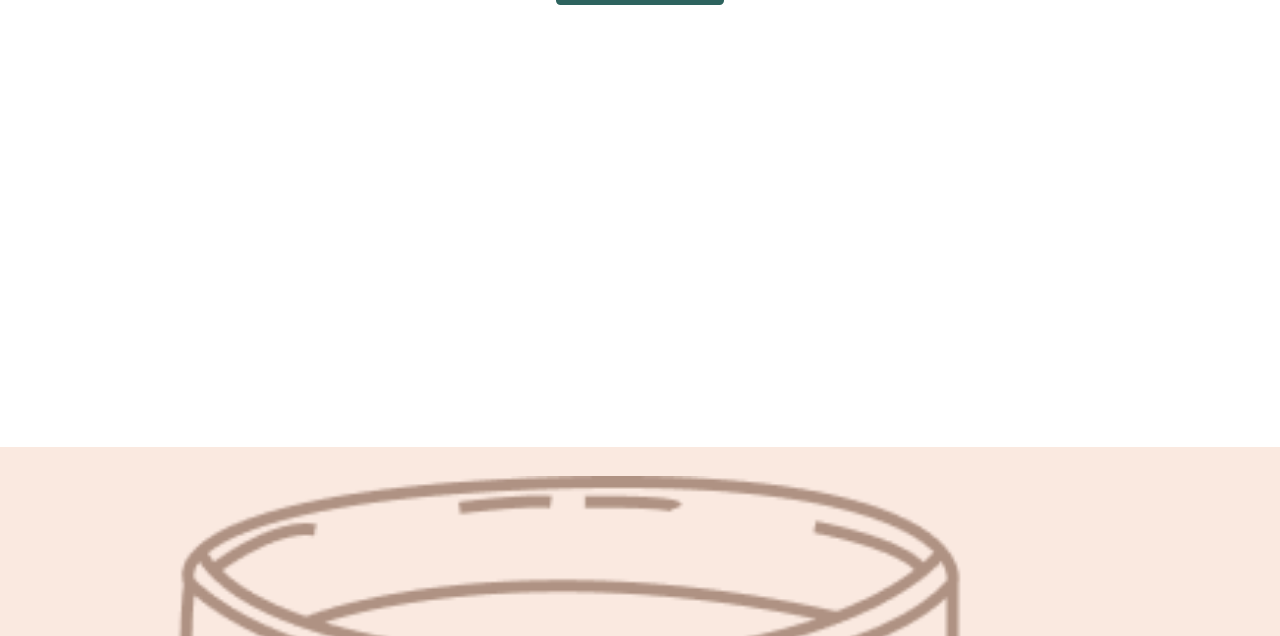
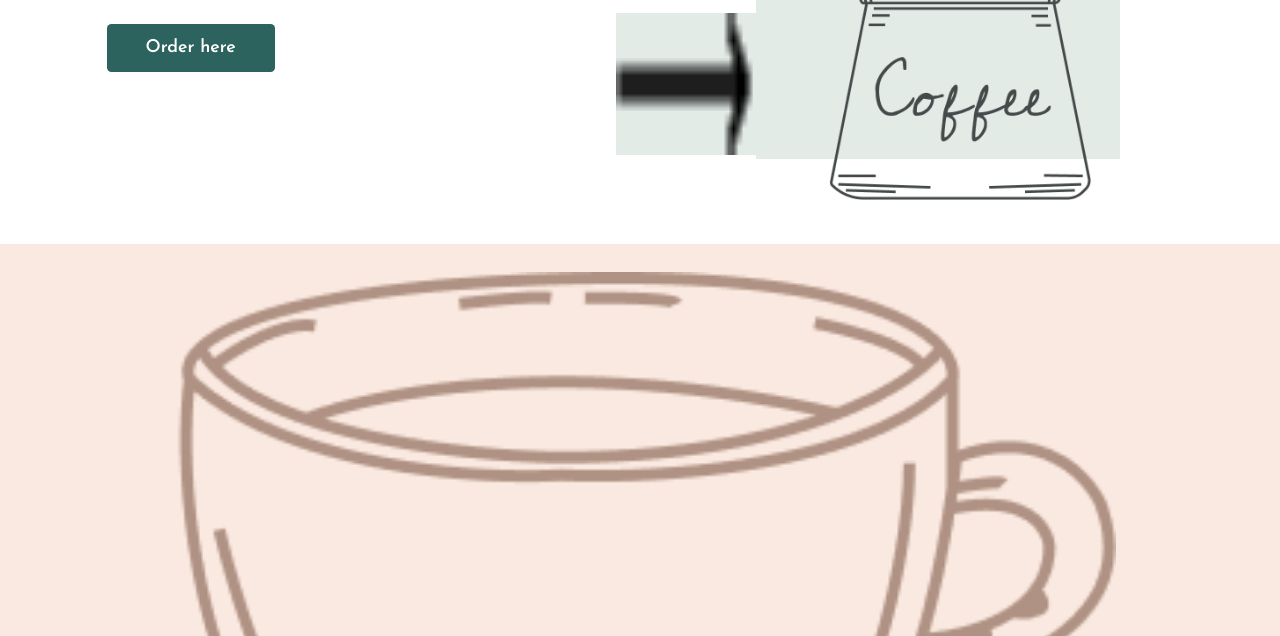
Before and after one commit to HellgaProkopovich/ITGIRLS_teamproject1, a website: page index.html in a window 1280 px wide. Shown: the part 482-1118 px from the top of the page. Drawn offline with nearby package versions, Linux system fonts and the light colour scheme; files that its build step writes are made by us from their sources; files whose address does not match are found by name.

Commit message:
first-section desktop

```diff
--- a/assets/sass/common.sass
+++ b/assets/sass/common.sass
@@ -32,7 +32,7 @@ body
     .main
         grid-row: 2/3
         display: grid
-        grid-template-rows: 1fr 1fr 1fr 34.375rem
+        grid-template-rows: 29.125rem 1fr 34.375rem
 
     .footer
         grid-row: 3/4
--- a/assets/sass/first-section.sass
+++ b/assets/sass/first-section.sass
@@ -21,3 +21,46 @@
 
 .aside
     display: none
+
+@media screen and (min-width: 700px)
+    .first-section
+        display: grid
+        grid-template-columns: 1fr 9.8125rem 25.625rem 5%
+        padding-right: 7.5rem
+        padding-left: 7.5rem
+
+    .first-section-text
+        grid-column: 1/2
+        align-items: start
+
+        &__button
+            justify-content: center
+
+        &__button-arrow
+            display: none
+
+    .first-section-arrow
+        grid-column: 2/3
+        justify-self: end
+        align-content: end
+
+        &__link
+            width: 9.8125rem
+            height: 9.9375rem
+            background-color: #E3EBE7
+
+    .first-section-image
+        grid-column: 3/4
+        display: flex
+        align-items: end
+        justify-content: center
+        background-color: #E3EBE7
+
+        &__grider
+            width: 21.5rem
+            height: 23.3125rem
+            position: relative
+            bottom: -2.9375rem
+
+    .aside
+        grid-column: 4/5
--- a/index.html
+++ b/index.html
@@ -70,26 +70,25 @@
         <h1 class="first-section-text__header">Coffee Shop</h1>
         <button class="ui-button first-section-text__button">
           <a href="#">Order here</a>
-          <img src="assets/images/Vector 1 arrow.png" alt="arrow">
+          <img class="first-section-text__button-arrow" src="assets/images/vector-1-arrow.png" alt="arrow">
         </button>
+      </div>
+      <div class="first-section-arrow">
+        <a href="#"><img class="first-section-arrow__link" src="./assets/images/vector-1.png" alt="vector"/></a>
+      </div>
       <div class="first-section-image">
-          <button class="first-section-image__button">
-            <a href="#"><img src="./assets/images/Vector 1.png" alt="vector" /></a>
-          </button>
-          <img src="./assets/images/bkgrnd1.png" alt="background" />
-          <img src="./assets/images/grinder.png" alt="coffee grinder" />
+          <img class="first-section-image__grider" src="./assets/images/grinder.png" alt="coffee grinder"/>
       </div>
       <aside class="aside">
         <nav>
           <p>Follow us</p>
           <ul>
-              <a href="#"><img src="assets/images/twitter.svg" alt="Twitter" /></a>
-              <a href="#"><img src="assets/images/instagram.svg" alt="Instagram" /></a>
-              <a href="#"><img src="assets/images/facebook.svg" alt="Facebook" /></a>
+            <li><a href="#"><img src="assets/images/twitter.svg" alt="Twitter"/></a></li>
+            <li><a href="#"><img src="assets/images/instagram.svg" alt="Instagram"/></a></li>
+            <li><a href="#"><img src="assets/images/facebook.svg" alt="Facebook"/></a></li>
           </ul>
         </nav>
       </aside>
-      </div>
     </section>
     <!--Начало блока Coffee Shop Samwayle-->
     <section class="second-section-container">
```
Also changed, not shown: assets/images/vector-1-arrow.png (renamed from assets/images/Vector 1 arrow.png), assets/images/vector-1.png (renamed from assets/images/Vector 1.png). Lines whose indentation alone changed are shown as unchanged.
